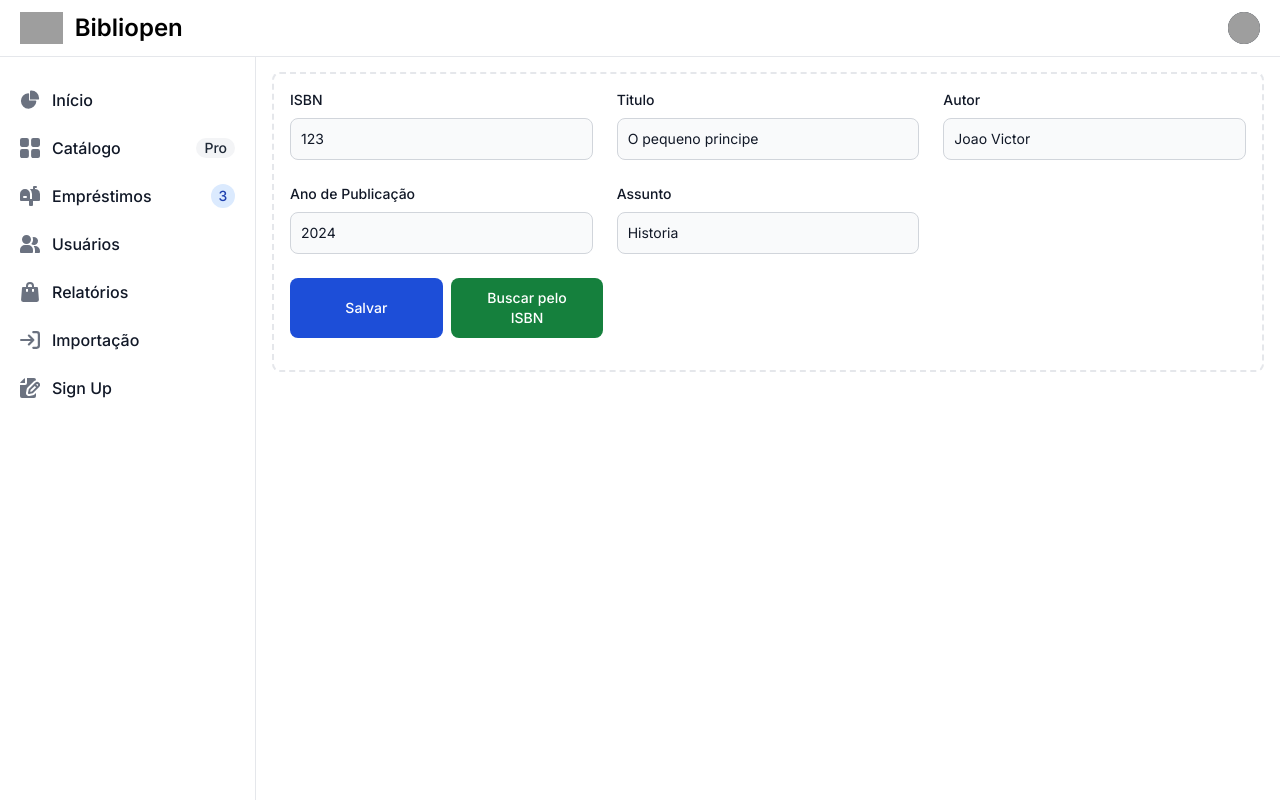
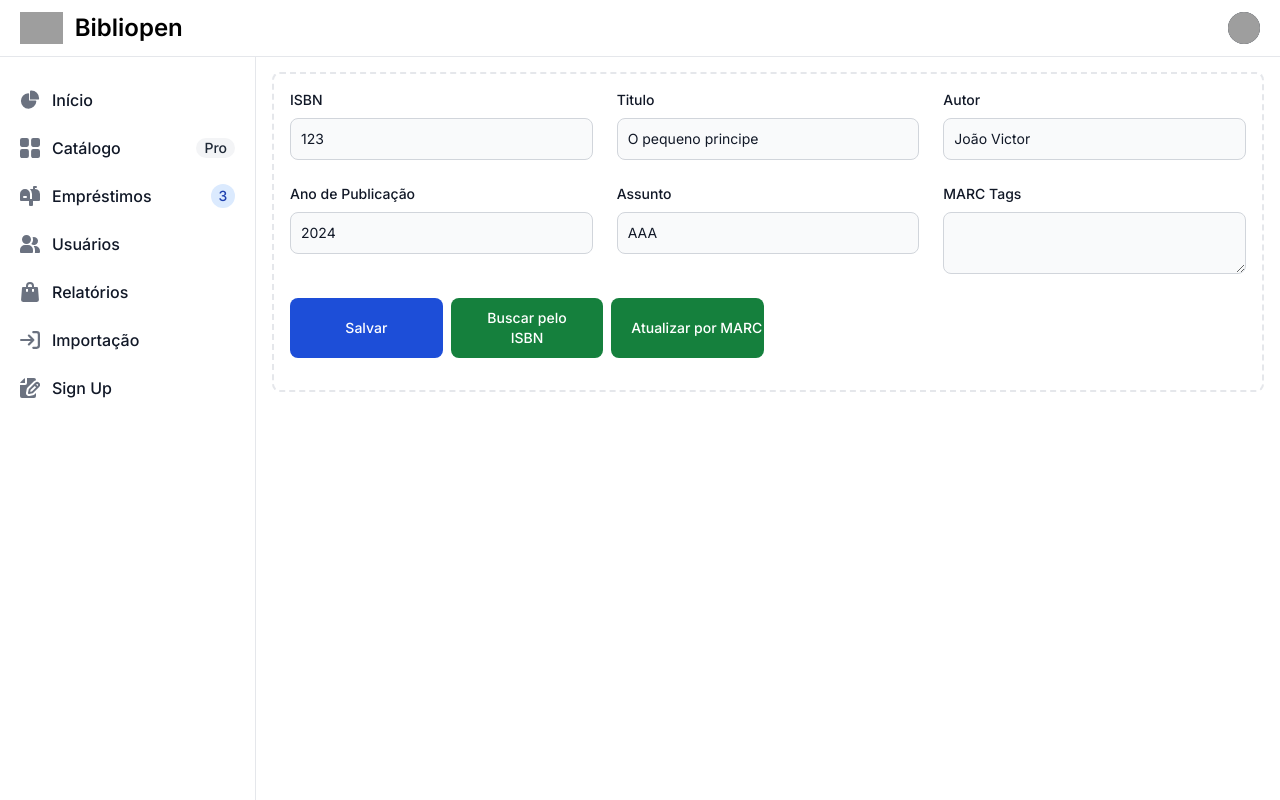
Before and after one commit to victorngl/bibliopen, a Next.js app: page / in a window 1280 px wide. Built offline with nearby package versions, Linux system fonts and the light colour scheme; grey boxes are pictures that could not be loaded.

Commit message:
[UPDATE] Atualizacoes no hook pra atualizar por MARC Tag

```diff
--- a/next.config.js
+++ b/next.config.js
@@ -1,4 +1,6 @@
 /** @type {import('next').NextConfig} */
-const nextConfig = {}
+const nextConfig = {
+
+}
 
 module.exports = nextConfig
--- a/package.json
+++ b/package.json
@@ -11,7 +11,6 @@
   "dependencies": {
     "@prisma/client": "^5.3.1",
     "axios": "^1.5.1",
-    "marc4js": "^0.0.10",
     "next": "^13.5.4",
     "react": "latest",
     "react-dom": "latest",
--- a/src/app/books/page.tsx
+++ b/src/app/items/page.tsx
@@ -4,20 +4,22 @@ import { FC } from "react";
 import { useForm, SubmitHandler } from "react-hook-form";
 
 import useGetInfoByISBN from "@/hooks/useGetBookByISBN";
+import useGetBookByMarc from "@/hooks/useGetBookByMarc";
 
-interface BookFormProps {
-    book?: Book
+interface ItemFormProps {
+    item?: Item
 }
 
-const BookForm: FC<BookFormProps> = ({ book }) => {
+const BookForm: FC<ItemFormProps> = ({ item }) => {
     const { getBookByISBN } = useGetInfoByISBN();
+    const { getBookByMarc } = useGetBookByMarc();
 
-    const { register, getValues, handleSubmit, setValue } = useForm<Book>({
-        defaultValues: book,
-      });
+    const { register, getValues, handleSubmit, setValue } = useForm<Item>({
+        defaultValues: item,
+    });
 
-    const onSubmit: SubmitHandler<Book> = (data) => {
-        if(book) {
+    const onSubmit: SubmitHandler<Item> = (data) => {
+        if (item) {
             console.log('UPDATE')
         }
         else {
@@ -27,7 +29,7 @@ const BookForm: FC<BookFormProps> = ({ book }) => {
 
     const handleSearchISBN = async () => {
 
-        const book: Book | undefined = await getBookByISBN(getValues("isbn"))
+        const book: Item | undefined = await getBookByISBN(getValues("isbn"))
 
         if (book != undefined) {
             setValue("author", book.author);
@@ -36,6 +38,24 @@ const BookForm: FC<BookFormProps> = ({ book }) => {
             setValue("published_year", book.published_year);
             setValue("subject", book.subject);
         }
+
+    }
+
+    const handleSearchMARC = async () => {
+
+        const marcJson: Item | string | undefined | any  = await getBookByMarc(getValues("marc") as string)
+
+            /*
+        if (book != undefined) {
+            setValue("author", book.author);
+            setValue("title", book.title);
+            setValue("isbn", book.isbn);
+            setValue("published_year", book.published_year);
+            setVal*/
+
+
+            //IMPLEMENTAR AQUI
+        console.log(marcJson[651]);
 
     }
 
@@ -56,7 +76,7 @@ const BookForm: FC<BookFormProps> = ({ book }) => {
                             className="bg-gray-50 border border-gray-300 text-gray-900 text-sm rounded-lg focus:ring-blue-500 focus:border-blue-500 block w-full p-2.5 dark:bg-gray-700 dark:border-gray-600 dark:placeholder-gray-400 dark:text-white dark:focus:ring-blue-500 dark:focus:border-blue-500"
                             placeholder="Número de ISBN"
                             required
-                            {...register("isbn", { required: true } )}
+                            {...register("isbn", { required: true })}
 
                         />
                     </div>
@@ -71,7 +91,7 @@ const BookForm: FC<BookFormProps> = ({ book }) => {
                         <input
                             type="text"
                             id="title"
-                            {...register("title", { required: true } )}
+                            {...register("title", { required: true })}
                             className="bg-gray-50 border border-gray-300 text-gray-900 text-sm rounded-lg focus:ring-blue-500 focus:border-blue-500 block w-full p-2.5 dark:bg-gray-700 dark:border-gray-600 dark:placeholder-gray-400 dark:text-white dark:focus:ring-blue-500 dark:focus:border-blue-500"
                             placeholder=""
                             required
@@ -89,7 +109,7 @@ const BookForm: FC<BookFormProps> = ({ book }) => {
                         <input
                             type="text"
                             id="author"
-                            {...register("author", { required: true } )}
+                            {...register("author", { required: true })}
                             className="bg-gray-50 border border-gray-300 text-gray-900 text-sm rounded-lg focus:ring-blue-500 focus:border-blue-500 block w-full p-2.5 dark:bg-gray-700 dark:border-gray-600 dark:placeholder-gray-400 dark:text-white dark:focus:ring-blue-500 dark:focus:border-blue-500"
                             placeholder=""
                             required
@@ -107,7 +127,7 @@ const BookForm: FC<BookFormProps> = ({ book }) => {
                         <input
                             type="text"
                             id="published_year"
-                            {...register("published_year", { required: true } )}
+                            {...register("published_year", { required: true })}
                             className="bg-gray-50 border border-gray-300 text-gray-900 text-sm rounded-lg focus:ring-blue-500 focus:border-blue-500 block w-full p-2.5 dark:bg-gray-700 dark:border-gray-600 dark:placeholder-gray-400 dark:text-white dark:focus:ring-blue-500 dark:focus:border-blue-500"
                             placeholder=""
                             required
@@ -125,13 +145,31 @@ const BookForm: FC<BookFormProps> = ({ book }) => {
                         <input
                             type="text"
                             id="subject"
-                            {...register("subject", { required: true } )}
+                            {...register("subject", { required: true })}
                             className="bg-gray-50 border border-gray-300 text-gray-900 text-sm rounded-lg focus:ring-blue-500 focus:border-blue-500 block w-full p-2.5 dark:bg-gray-700 dark:border-gray-600 dark:placeholder-gray-400 dark:text-white dark:focus:ring-blue-500 dark:focus:border-blue-500"
                             placeholder=""
                             required
 
                         />
                     </div>
+
+                    <div className="">
+                        <label
+                            htmlFor="subject"
+                            className="block mb-2 text-sm font-medium text-gray-900 dark:text-white"
+                        >
+                            MARC Tags
+                        </label>
+                        <textarea
+                            id="marc"
+                            {...register("marc", { required: false })}
+                            className="bg-gray-50 border border-gray-300 text-gray-900 text-sm rounded-lg focus:ring-blue-500 focus:border-blue-500 block w-full p-2.5 dark:bg-gray-700 dark:border-gray-600 dark:placeholder-gray-400 dark:text-white dark:focus:ring-blue-500 dark:focus:border-blue-500"
+                            placeholder=""
+                            required
+
+                        />
+                    </div>
+
 
                 </div>
                 <div className="grid md:grid-cols-6 gap-2">
@@ -149,6 +187,14 @@ const BookForm: FC<BookFormProps> = ({ book }) => {
                     >
                         Buscar pelo ISBN
                     </button>
+
+                    <button
+                        type="button"
+                        onClick={handleSearchMARC}
+                        className="text-white whitespace-nowrap bg-green-700 hover:bg-green-800 focus:ring-4 focus:outline-none focus:ring-green-300 font-medium rounded-lg text-sm w-full sm:w-auto px-5 py-2.5 text-center dark:bg-green-600 dark:hover:bg-green-700 dark:focus:ring-green-800"
+                    >
+                        Atualizar por MARC
+                    </button>
                 </div>
 
             </form>
@@ -160,3 +206,7 @@ const BookForm: FC<BookFormProps> = ({ book }) => {
 }
 
 export default BookForm;
+
+function useGetInfoByMarc(): { getBookByMarc: any; } {
+    throw new Error("Function not implemented.");
+}
--- a/src/app/page.tsx
+++ b/src/app/page.tsx
@@ -1,20 +1,20 @@
 import Navbar from "@/components/layout/navbar/Navbar"
-import BookForm from "./books/page"
+import BookForm from "./items/page"
 
 export default function Home() {
 
-  const book: Book = {
+  const book: Item = {
     title: "O pequeno principe",
-    available: false,
-    author: "Joao Victor",
+    author: ['João Victor'],
     isbn: "123",
     published_year: "2024",
-    subject: "Historia"
+    subject: ['AAA'],
+    language: "Portuguese",
   }
 
   return (
     <>
-      <h1><BookForm book={book} /></h1>
+      <h1><BookForm item={book} /></h1>
     </>
   )
 }
--- a/src/hooks/useGetBookByISBN.ts
+++ b/src/hooks/useGetBookByISBN.ts
@@ -1,21 +1,24 @@
 
 export default function useGetBookByISBN() {
 
-    const getBookByISBN = async (isbn: string) => {
+    const getBookByISBN = async (isbn: string): Promise<Item | undefined> => {
 
         const response = await fetch('https://www.googleapis.com/books/v1/volumes?q=isbn:' + isbn)
         const responseJson = await response.json()
 
         if (responseJson.totalItems != 0) {
 
-            const bookInfo: Book = {
-                title: responseJson.items[0].volumeInfo.title,
-                author: responseJson.items[0].volumeInfo.authors[0],
-                subject: responseJson.items[0].volumeInfo.categories[0],
-                published_year: responseJson.items[0].volumeInfo.publishedDate,
-                available: false,
+            const volumeInfo = responseJson.items[0].volumeInfo;
+
+            const bookInfo: Item = {
+                title: volumeInfo.title,
+                author: volumeInfo.authors,
+                subject: volumeInfo.categories,
+                published_year: volumeInfo.publishedDate,
                 isbn: isbn,
-            } as Book
+                edition: volumeInfo.contentVersion,
+                language: volumeInfo.language,
+            }
 
             return bookInfo;
         }
@@ -24,7 +27,6 @@ export default function useGetBookByISBN() {
 
     }
 
-
     return { getBookByISBN };
 
 }
--- a/src/hooks/useGetBookByMarc.ts
+++ b/src/hooks/useGetBookByMarc.ts
@@ -1,22 +1,59 @@
+export default function useGetBookByMarc() {
+
+    function marc21ToJson(marc21Record: string) {
+        const lines = marc21Record.split('\n');
+        const json: any = {};
+        let currentField = '';
+
+        lines.forEach((line: any) => {
+          if (line) {
+            const tag: any = line.substring(0, 3);
+            const indicator1 = line.charAt(4);
+            const indicator2 = line.charAt(5);
+            const subfieldCode = line.charAt(7);
+            const subfieldValue = line.substring(8);
+
+            if (tag) {
+              if (!json[tag]) {
+                json[tag] = [];
+              }
+
+              if (tag !== currentField) {
+                const field = {
+                  tag,
+                  indicator1,
+                  indicator2,
+                  subfields: [],
+                };
+
+                json[tag].push(field);
+                currentField = tag;
+              }
+
+              const subfield = {
+                code: subfieldCode,
+                value: subfieldValue,
+              };
+
+              const lastField = json[tag][json[tag].length - 1];
+              lastField.subfields.push(subfield);
+            }
+          }
+        });
+
+        return json;
+      }
+
+    const getBookByMarc = async (marc: string): Promise<Item | object | undefined> => {
 
 
-export default function useGetBookByMarc() {
+        let bookInfo: Item | undefined  = undefined;
 
-    const getBookByMarc = async (marc: string) => {
+        const marcToJson: object = marc21ToJson(marc)
 
-        const marc4js = require('marc4js');
+        //const marcReturn = JSON.stringify(marcToJson, null, 2)
 
-        let bookInfo: Book | undefined | any = undefined;
-
-        marc4js.parse(marc, { fromFormat: 'marc' }, (err: any, records: any) => {
-            if (err) {
-                console.error('Erro ao converter o registro MARC21 em JSON:', err);
-            } else {
-                // O objeto "records" agora contém o registro MARC21 convertido em JSON
-                bookInfo = JSON.stringify(records, null, 2);
-            }
-        });
-
+        /*
         bookInfo = {
             title: 'a',
             author: 'a',
@@ -25,8 +62,9 @@ export default function useGetBookByMarc() {
             available: false,
             isbn: 'a'
         }
+        */
 
-        return bookInfo;
+        return marcToJson;
     }
 
 
```
Also changed, not shown: src/types/Book.ts (deleted, +0 -10 lines), src/types/Item.ts (added, +16 -0 lines), 2 other files (tests, documents, lock files or other folders).
